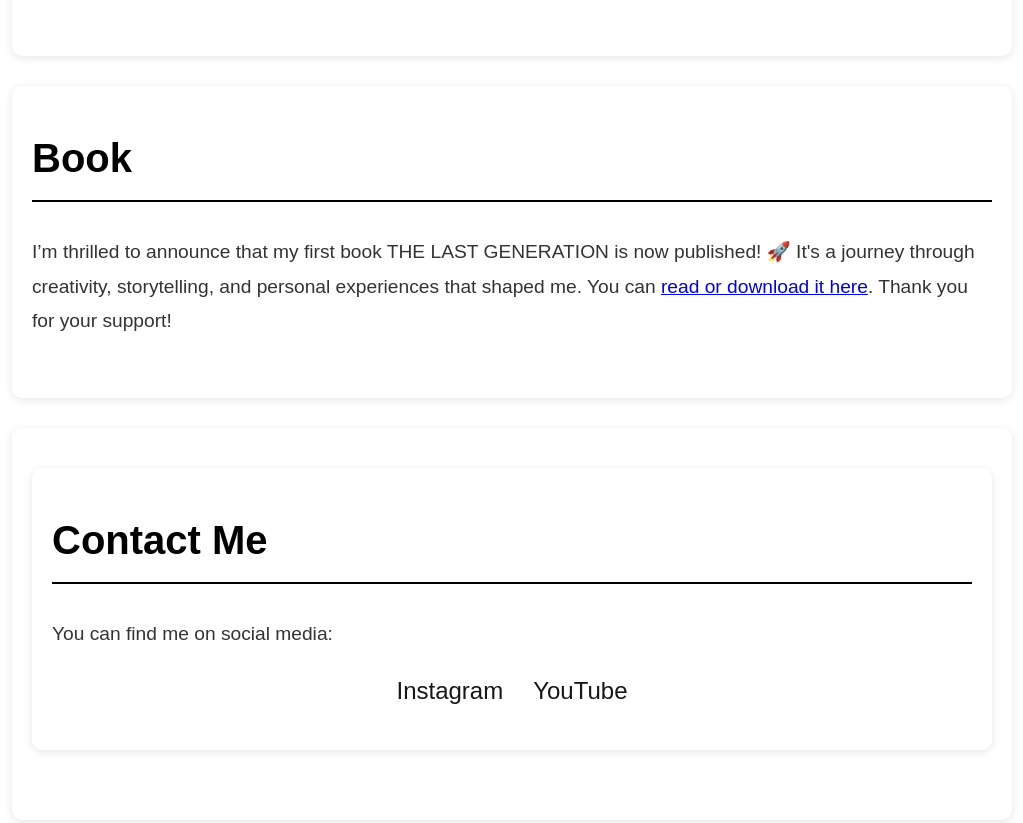
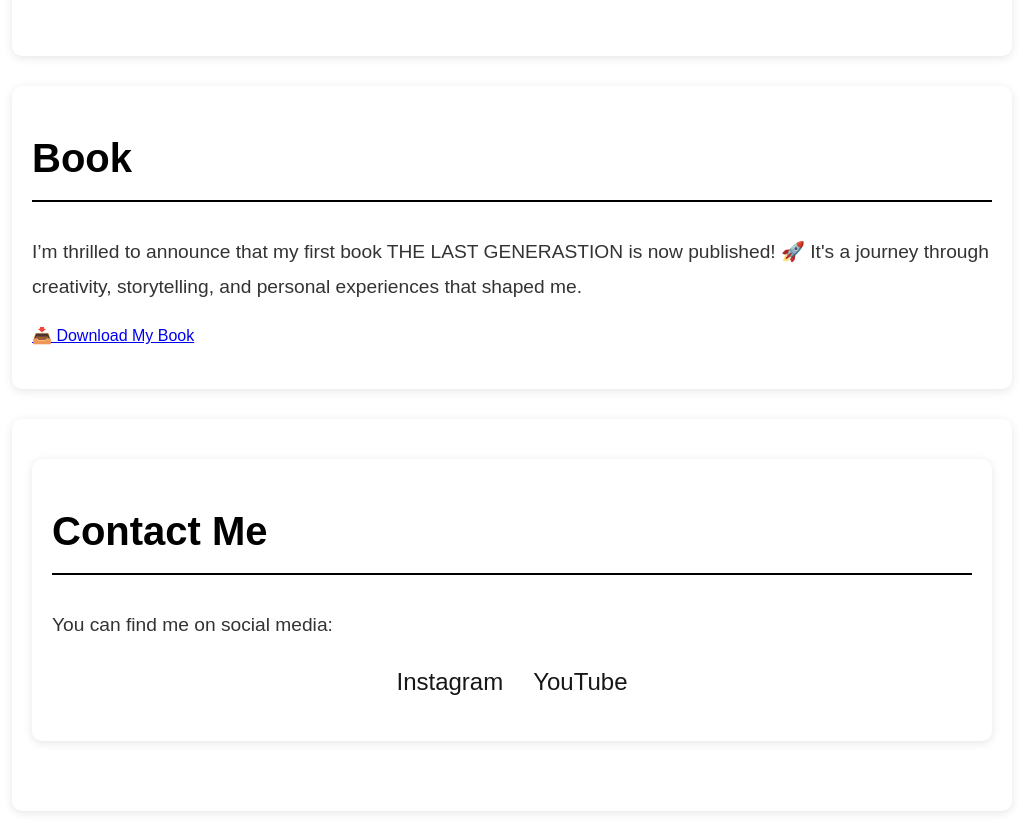
Before and after one commit to Happyashwin/Arun_Singh, a plain HTML site: page index.html in a window 1280 px wide. Shown: the part 972-1795 px from the top of the page, without its empty margins (128-1151 px from the left). Drawn offline with Linux system fonts and the light colour scheme.

Commit message:
Update index.html

```diff
--- a/index.html
+++ b/index.html
@@ -145,10 +145,12 @@
 
 
       <!-- NEW BOOK SECTION STARTS HERE -->
-        <div class="section">
-            <h2>Book</h2>
-            <p>I’m thrilled to announce that my first book THE LAST GENERATION is now published! 🚀 It's a journey through creativity, storytelling, and personal experiences that shaped me. You can <a href="https://drive.google.com/file/d/1g3kB2lvY5i75KT5HrTgdyF5_R61dkw3w/view?usp=drive_link="_blank">read or download it here</a>. Thank you for your support!</p>
-        </div>
+       <div class="section">
+    <h2>Book</h2>
+    <p>I’m thrilled to announce that my first book THE LAST GENERASTION is now published! 🚀 It's a journey through creativity, storytelling, and personal experiences that shaped me.</p>
+    <a href="https://yourbooklink.com/YourBook.pdf" download class="download-button">📥 Download My Book</a>
+</div>
+
         <!-- NEW BOOK SECTION ENDS HERE -->
 
         <div class="section">
```
